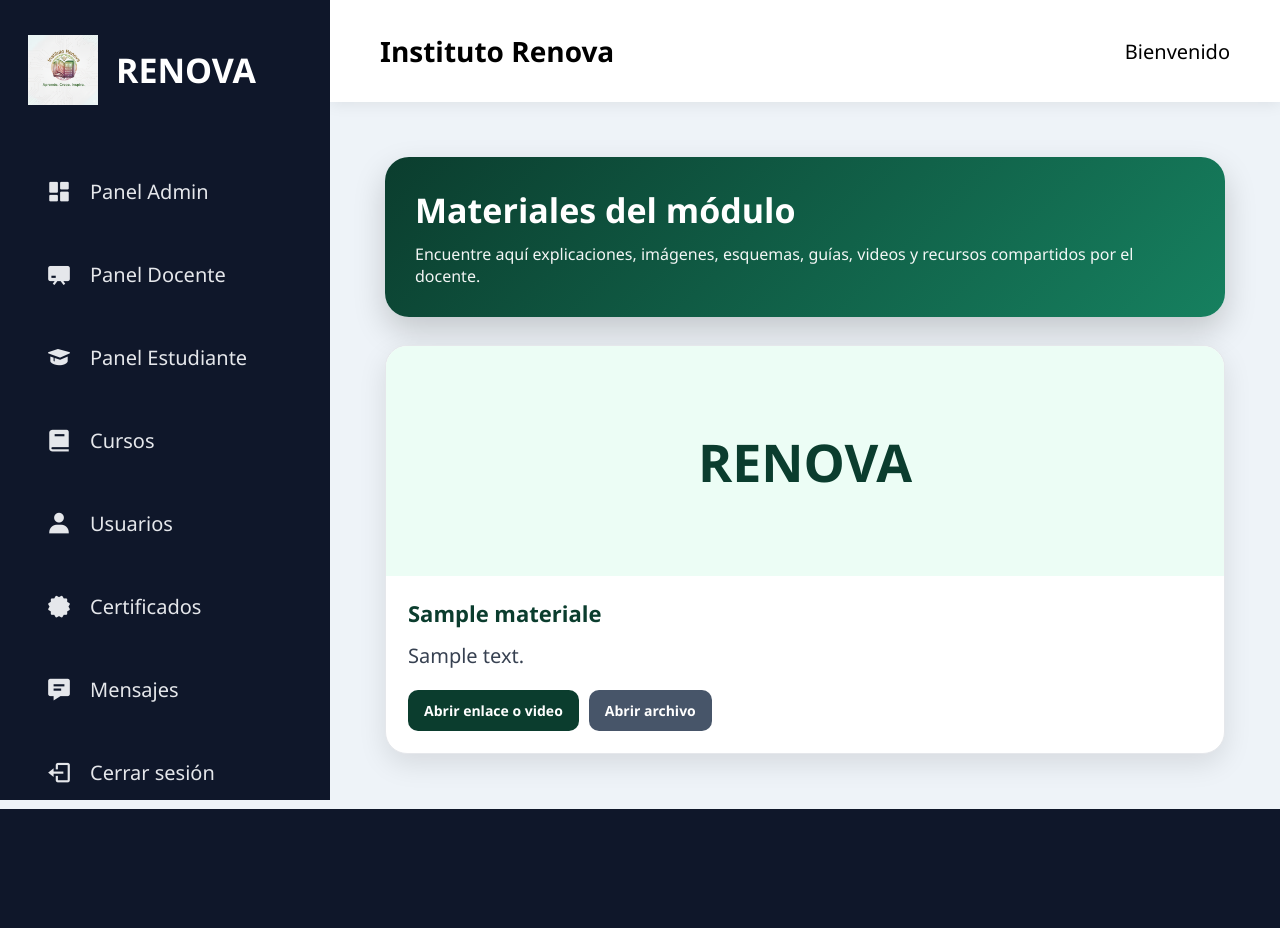
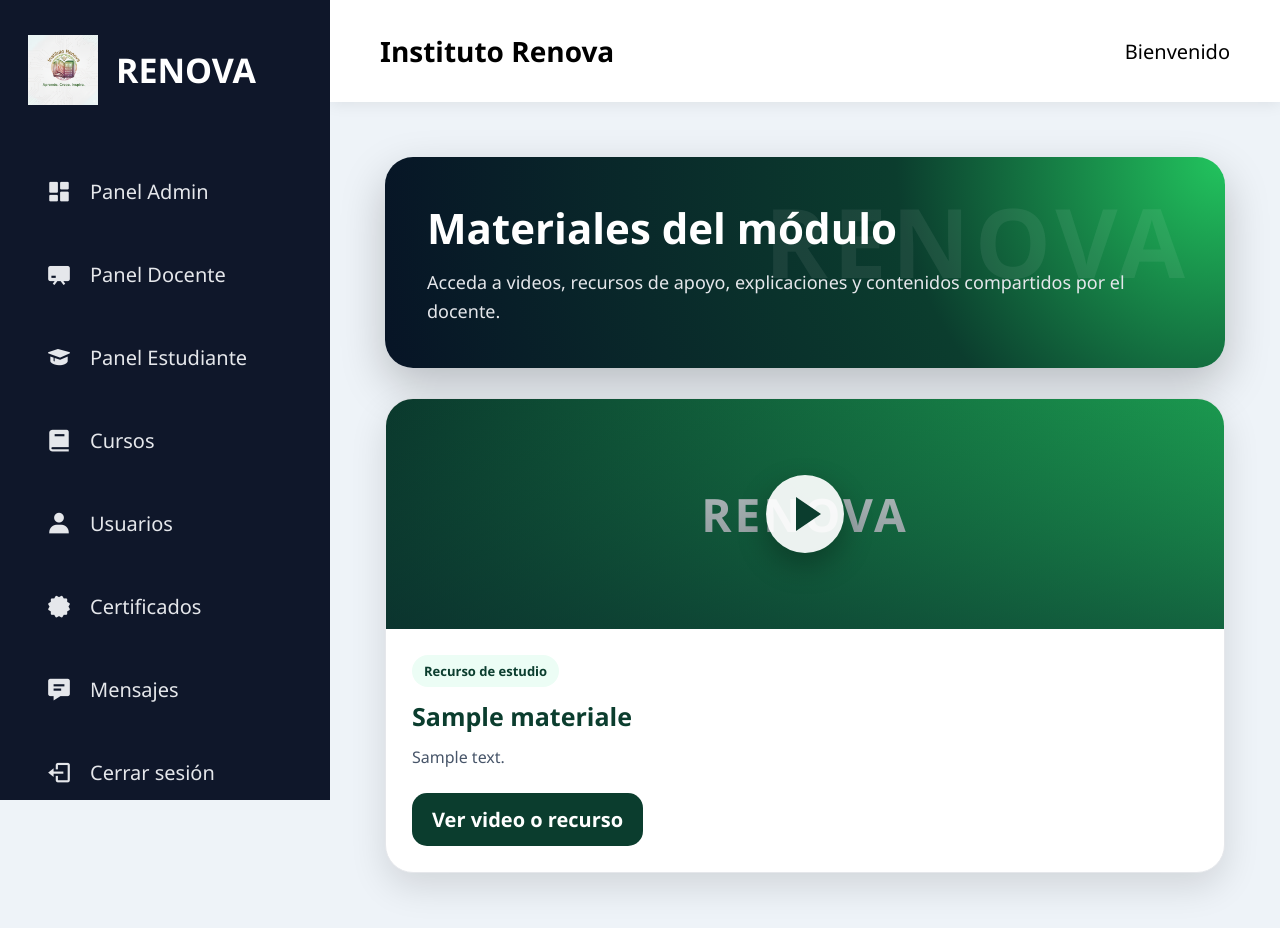
Before and after one commit to Kamerly27/INSTRENOVAREAL, a Flask app: page /estudiante/modulo/1/materiales in a window 1280 px wide. Before the commit the page ends 809 px from the top, so only its background shows below. Run offline with Flask 3, Linux system fonts and the light colour scheme; a user stored in the database is signed in; tables that the repository leaves empty hold one stand-in row (values such as "Sample post"); parts of the project's set-up code (start-up, migrations or seed data) failed here and were passed over.

Commit message:
Mejorar materiales con portada de video

```diff
--- a/templates/estudiante/materiales.html
+++ b/templates/estudiante/materiales.html
@@ -7,200 +7,261 @@ Materiales | Instituto Renova
 {% block content %}
 
 <style>
-    .materiales-hero {
-        background: linear-gradient(135deg, #0b3d2e, #16805f);
+    .materiales-hero-renova {
+        position: relative;
+        overflow: hidden;
+        background: radial-gradient(circle at top right, #22c55e 0%, #0b3d2e 38%, #071426 100%);
         color: white;
-        padding: 30px;
-        border-radius: 24px;
-        margin-bottom: 28px;
-        box-shadow: 0 14px 32px rgba(0,0,0,0.18);
+        border-radius: 28px;
+        padding: 42px;
+        margin-bottom: 30px;
+        box-shadow: 0 18px 45px rgba(0,0,0,0.22);
     }
 
-    .materiales-hero h1 {
-        margin: 0;
-        font-size: 34px;
+    .materiales-hero-renova::before {
+        content: "RENOVA";
+        position: absolute;
+        right: 35px;
+        top: 18px;
+        font-size: 96px;
+        font-weight: 900;
+        color: rgba(255,255,255,0.07);
+        letter-spacing: 5px;
     }
 
-    .materiales-hero p {
-        margin: 10px 0 0;
-        font-size: 16px;
-        opacity: 0.95;
+    .materiales-hero-renova h1 {
+        position: relative;
+        z-index: 2;
+        margin: 0;
+        font-size: 42px;
+        font-weight: 900;
     }
 
-    .materiales-grid {
+    .materiales-hero-renova p {
+        position: relative;
+        z-index: 2;
+        margin-top: 12px;
+        max-width: 780px;
+        font-size: 18px;
+        line-height: 1.6;
+        color: #e5e7eb;
+    }
+
+    .materiales-grid-renova {
         display: grid;
-        grid-template-columns: repeat(auto-fit, minmax(280px, 1fr));
-        gap: 22px;
+        grid-template-columns: repeat(auto-fit, minmax(330px, 1fr));
+        gap: 26px;
     }
 
     .material-card-renova {
         background: white;
-        border-radius: 22px;
+        border-radius: 28px;
         overflow: hidden;
-        box-shadow: 0 10px 28px rgba(0,0,0,0.10);
+        box-shadow: 0 14px 36px rgba(0,0,0,0.12);
         border: 1px solid #e5e7eb;
         transition: transform 0.2s ease, box-shadow 0.2s ease;
     }
 
     .material-card-renova:hover {
-        transform: translateY(-4px);
-        box-shadow: 0 16px 36px rgba(0,0,0,0.16);
+        transform: translateY(-5px);
+        box-shadow: 0 20px 46px rgba(0,0,0,0.17);
     }
 
-    .material-imagen {
+    .video-cover-renova {
+        position: relative;
+        display: block;
+        height: 230px;
+        background: linear-gradient(135deg, #0b3d2e, #22c55e);
+        overflow: hidden;
+        text-decoration: none;
+    }
+
+    .video-cover-renova img {
         width: 100%;
-        height: 230px;
-        background: #ecfdf5;
+        height: 100%;
+        object-fit: cover;
+        display: block;
+    }
+
+    .video-cover-renova::after {
+        content: "";
+        position: absolute;
+        inset: 0;
+        background: linear-gradient(180deg, rgba(7,20,38,0.10), rgba(7,20,38,0.55));
+    }
+
+    .play-renova {
+        position: absolute;
+        z-index: 3;
+        left: 50%;
+        top: 50%;
+        transform: translate(-50%, -50%);
+        width: 78px;
+        height: 78px;
+        border-radius: 50%;
+        background: rgba(255,255,255,0.92);
         display: flex;
         align-items: center;
         justify-content: center;
-        overflow: hidden;
+        box-shadow: 0 12px 30px rgba(0,0,0,0.30);
     }
 
-    .material-imagen img {
-        width: 100%;
-        height: 100%;
-        object-fit: cover;
+    .play-renova span {
+        width: 0;
+        height: 0;
+        border-top: 17px solid transparent;
+        border-bottom: 17px solid transparent;
+        border-left: 25px solid #0b3d2e;
+        margin-left: 6px;
     }
 
-    .material-icono {
-        font-size: 52px;
-        color: #0b3d2e;
-        font-weight: bold;
-        text-align: center;
+    .renova-fondo-video {
+        position: absolute;
+        inset: 0;
+        display: flex;
+        align-items: center;
+        justify-content: center;
+        color: rgba(255,255,255,0.9);
+        font-size: 46px;
+        font-weight: 900;
+        letter-spacing: 3px;
     }
 
-    .material-contenido {
-        padding: 22px;
+    .material-content-renova {
+        padding: 26px;
     }
 
-    .material-contenido h2 {
-        margin: 0 0 12px;
+    .etiqueta-renova {
+        display: inline-block;
+        background: #ecfdf5;
         color: #0b3d2e;
-        font-size: 22px;
+        padding: 7px 12px;
+        border-radius: 999px;
+        font-size: 13px;
+        font-weight: 900;
+        margin-bottom: 14px;
     }
 
-    .material-contenido p {
-        color: #374151;
-        line-height: 1.6;
-        margin-bottom: 18px;
+    .material-content-renova h2 {
+        color: #0b3d2e;
+        margin: 0 0 12px;
+        font-size: 25px;
+        line-height: 1.25;
+    }
+
+    .material-content-renova p {
+        color: #475569;
+        line-height: 1.7;
+        font-size: 16px;
+        margin-bottom: 22px;
         white-space: pre-line;
     }
 
-    .material-botones {
-        display: flex;
-        flex-wrap: wrap;
-        gap: 10px;
-        margin-top: 16px;
-    }
-
-    .btn-material {
+    .btn-video-renova {
         display: inline-block;
         background: #0b3d2e;
         color: white;
-        padding: 11px 16px;
-        border-radius: 10px;
+        padding: 13px 20px;
+        border-radius: 15px;
         text-decoration: none;
-        font-weight: bold;
-        font-size: 14px;
+        font-weight: 900;
     }
 
-    .btn-material.secundario {
-        background: #475569;
+    .btn-video-renova:hover {
+        background: #16805f;
     }
 
-    .sin-materiales {
+    .sin-materiales-renova {
         background: white;
-        border-radius: 20px;
+        border-radius: 24px;
         padding: 35px;
         text-align: center;
-        box-shadow: 0 8px 22px rgba(0,0,0,0.08);
+        box-shadow: 0 10px 28px rgba(0,0,0,0.08);
         color: #475569;
     }
 
-    .sin-materiales strong {
+    .sin-materiales-renova strong {
         color: #0b3d2e;
-        font-size: 20px;
+        font-size: 22px;
+        display: block;
+        margin-bottom: 8px;
+    }
+
+    @media (max-width: 800px) {
+        .materiales-hero-renova {
+            padding: 28px;
+        }
+
+        .materiales-hero-renova h1 {
+            font-size: 34px;
+        }
+
+        .materiales-hero-renova::before {
+            font-size: 58px;
+            right: 18px;
+            top: 20px;
+        }
     }
 </style>
 
-<div class="materiales-hero">
+<div class="materiales-hero-renova">
     <h1>Materiales del módulo</h1>
-    <p>Encuentre aquí explicaciones, imágenes, esquemas, guías, videos y recursos compartidos por el docente.</p>
+    <p>
+        Acceda a videos, recursos de apoyo, explicaciones y contenidos compartidos por el docente.
+    </p>
 </div>
 
 {% if materiales %}
 
-<div class="materiales-grid">
+<div class="materiales-grid-renova">
 
     {% for material in materiales %}
 
-        {% set archivo = material.archivo or '' %}
-        {% set archivo_lower = archivo|lower %}
-
-        {% set es_imagen =
-            archivo_lower.endswith('.jpg') or
-            archivo_lower.endswith('.jpeg') or
-            archivo_lower.endswith('.png') or
-            archivo_lower.endswith('.webp') or
-            archivo_lower.endswith('.gif')
-        %}
-
-        {% set es_pdf = archivo_lower.endswith('.pdf') %}
-
-        {% if archivo_lower.startswith('http') %}
-            {% set archivo_url = archivo %}
-        {% elif archivo %}
-            {% set archivo_url = url_for('static', filename=archivo) %}
-        {% else %}
-            {% set archivo_url = '' %}
-        {% endif %}
-
     <div class="material-card-renova">
 
-            <div class="material-imagen">
+        {% if material.enlace %}
 
-                {% if archivo and es_imagen %}
+        <a
+        href="{{ material.enlace }}"
+        target="_blank"
+        class="video-cover-renova"
+        data-video="{{ material.enlace }}">
 
-                    <img src="{{ archivo_url }}" alt="{{ material.titulo }}">
+            <div class="renova-fondo-video">
+                RENOVA
+            </div>
 
-                {% elif archivo and es_pdf %}
+            <div class="play-renova">
+                <span></span>
+            </div>
 
-                    <div class="material-icono">
-                        PDF
-                    </div>
+        </a>
 
         {% else %}
 
-                    <div class="material-icono">
+        <div class="video-cover-renova">
+            <div class="renova-fondo-video">
                 RENOVA
+            </div>
         </div>
 
         {% endif %}
 
-            </div>
+        <div class="material-content-renova">
 
-            <div class="material-contenido">
+            <span class="etiqueta-renova">
+                Recurso de estudio
+            </span>
 
             <h2>{{ material.titulo }}</h2>
 
             <p>{{ material.descripcion }}</p>
 
-                <div class="material-botones">
-
             {% if material.enlace %}
-                        <a href="{{ material.enlace }}" target="_blank" class="btn-material">
-                            Abrir enlace o video
+                <a href="{{ material.enlace }}" target="_blank" class="btn-video-renova">
+                    Ver video o recurso
                 </a>
             {% endif %}
-
-                    {% if archivo %}
-                        <a href="{{ archivo_url }}" target="_blank" class="btn-material secundario">
-                            Abrir archivo
-                        </a>
-                    {% endif %}
-
-                </div>
 
         </div>
 
@@ -212,11 +273,48 @@ Materiales | Instituto Renova
 
 {% else %}
 
-<div class="sin-materiales">
+<div class="sin-materiales-renova">
     <strong>No hay materiales publicados todavía.</strong>
-    <p>Cuando el docente cargue imágenes, esquemas, videos o guías, aparecerán aquí.</p>
+    Cuando el docente publique videos o recursos, aparecerán aquí.
 </div>
 
 {% endif %}
 
+<script>
+    function obtenerIdYoutube(url) {
+        try {
+            const enlace = new URL(url);
+
+            if (enlace.hostname.includes("youtu.be")) {
+                return enlace.pathname.replace("/", "");
+            }
+
+            if (enlace.hostname.includes("youtube.com")) {
+                return enlace.searchParams.get("v");
+            }
+
+            return null;
+        } catch (e) {
+            return null;
+        }
+    }
+
+    document.querySelectorAll(".video-cover-renova").forEach(function(card) {
+        const url = card.getAttribute("data-video");
+
+        if (!url) {
+            return;
+        }
+
+        const videoId = obtenerIdYoutube(url);
+
+        if (videoId) {
+            const img = document.createElement("img");
+            img.src = "https://img.youtube.com/vi/" + videoId + "/hqdefault.jpg";
+            img.alt = "Vista previa del video";
+            card.prepend(img);
+        }
+    });
+</script>
+
 {% endblock %}
```
Lines whose indentation alone changed are shown as unchanged.
